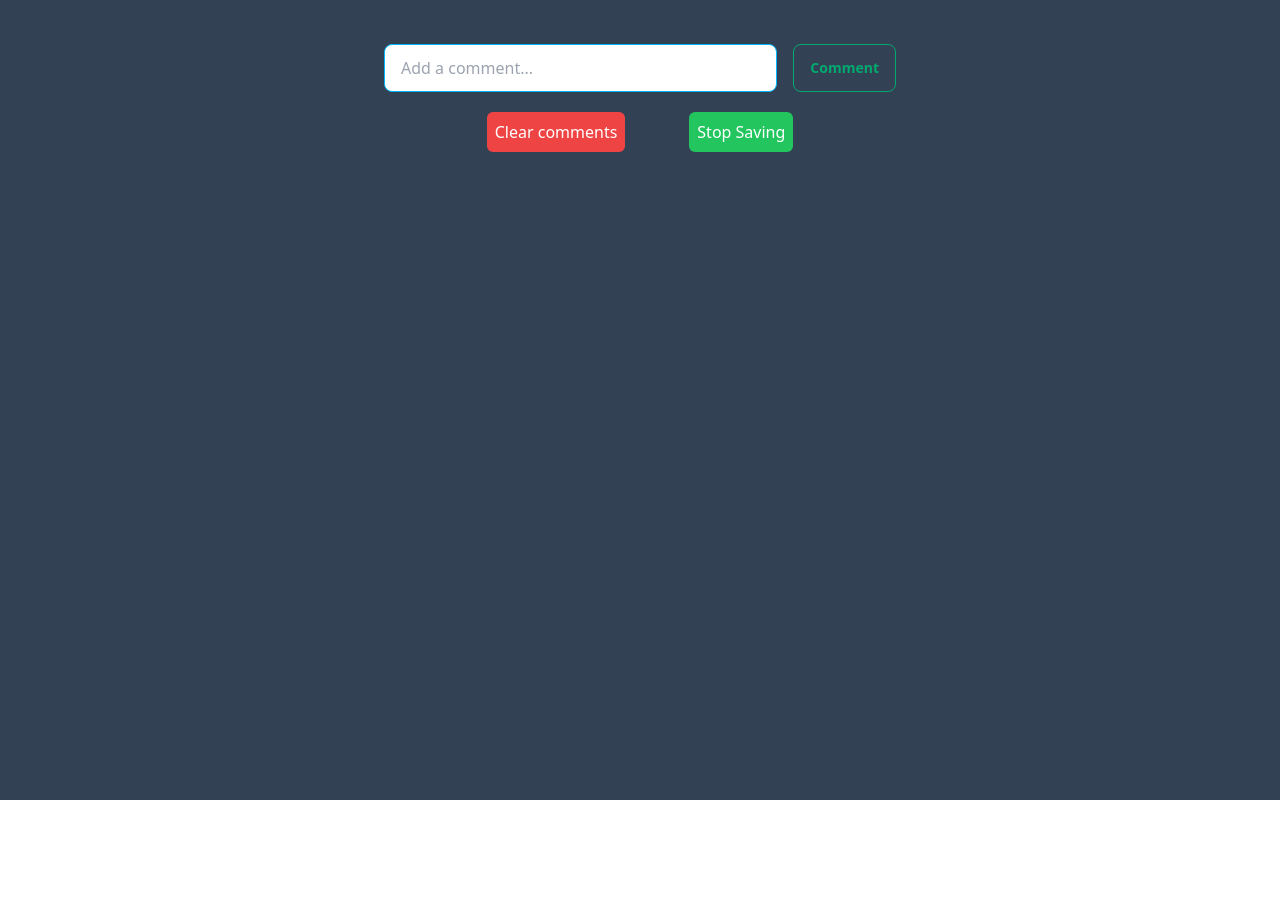
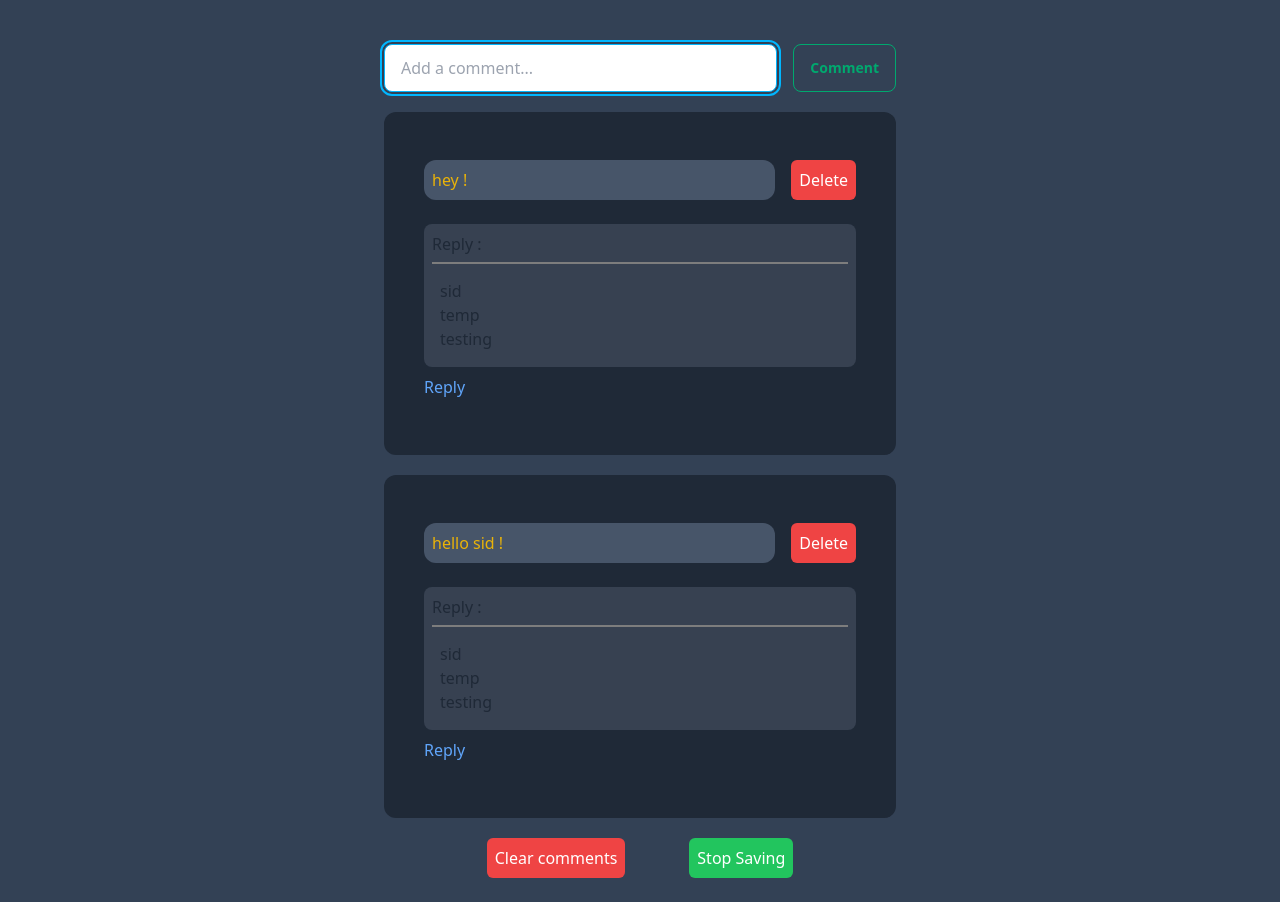
Before and after one commit to kevit-siddharth-singh/React-Comment-component, a React (Vite) app: page / in a window 1280 px wide. Before the commit the page ends 800 px from the top, so only its background shows below. Built offline with nearby package versions, Linux system fonts and the light colour scheme.

Commit message:
Need Fix

```diff
--- a/src/App.jsx
+++ b/src/App.jsx
@@ -43,14 +43,22 @@ const App = () => {
   // !: Handling Deletion of comments
 
   const COMMENT_DATA = useSelector((state) => state.comments);
-  console.log(COMMENT_DATA);
+  // console.log(COMMENT_DATA);
+
+  const handleSubmit = (event) => {
+    event.preventDefault();
+    // additional code to handle form data
+  };
+
   return (
+    <form onSubmit={handleSubmit}>
       <div className="comment-container bg-slate-700 py-6 flex flex-col items-center justify-center gap-5">
         {/* Sid: This modal is hidden Initially */}
         <Modal />
         {/* Sid: This modal is hidden Initially */}
         <div className="input-field flex gap-4  justify-between w-4/5 sm:w-2/5 ">
           <InputBox
+            tagID={"commentInput"}
             text={"Add a comment..."}
             display={null}
             setFunction={setNewComment}
@@ -86,6 +94,7 @@ const App = () => {
           </button>
         </div>
       </div>
+    </form>
   );
 };
 
--- a/src/Components/Comment.jsx
+++ b/src/Components/Comment.jsx
@@ -1,7 +1,7 @@
-import React, { useState } from "react";
+import React, { useState, useRef } from "react";
 import InputBox from "./InputBox";
 import { useDispatch, useSelector } from "react-redux";
-import { addReply, deleteReply } from "../store/Actions";
+import { addReply, deleteReply, deleteSpecificComment } from "../store/Actions";
 
 const Comment = ({ id, comment, replies }) => {
   const dispatch = useDispatch();
@@ -10,8 +10,10 @@ const Comment = ({ id, comment, replies }) => {
 
   const [replyToggle, setReplyToggle] = useState(false);
   const [emptyReplies, setEmptyReplies] = useState(true);
+
+  const InputRef = useRef(null);
+
   function handleReplyToggle() {
-    // console.log(replyToggle);
     setReplyToggle(!replyToggle);
   }
 
@@ -20,6 +22,7 @@ const Comment = ({ id, comment, replies }) => {
 
   // NOTE : ADD REPLY HANDLING FUNCTION
   function handleReply() {
+    if (reply !== "") {
       const replyData = {
         id: id,
         reply: reply,
@@ -27,6 +30,9 @@ const Comment = ({ id, comment, replies }) => {
       setEmptyReplies(false);
       dispatch(addReply(replyData));
       setReply("");
+    } else {
+      document.getElementById("my_modal_1").showModal();
+    }
   }
   // NOTE : ADD REPLY HANDLING FUNCTION
 
@@ -42,13 +48,33 @@ const Comment = ({ id, comment, replies }) => {
 
   // Sid: Handling Deletion of Reply
 
+  // Note: Handling Deletion of Specific Comment
+
+  function handleSpecificCommentDelete() {
+    const commentData = {
+      id: id,
+    };
+
+    dispatch(deleteSpecificComment(commentData));
+  }
+
+  // Note: Handling Deletion of Specific Comment
+
   return (
     <>
       <div className="comment-reply flex flex-col bg-gray-800 w-4/5 p-5 sm:w-2/5 sm:p-10  rounded-xl ">
         <div className="reply-wrapper my-2 ">
-          <p className="bg-slate-600 rounded-xl p-2 text-yellow-500 mb-6">
+          <div className="flex justify-between gap-4">
+            <p className="bg-slate-600 w-full rounded-xl p-2 text-yellow-500 mb-6 text-wrap">
               {comment}
             </p>
+            <button
+              onClick={handleSpecificCommentDelete}
+              className="bg-red-500 p-2 mb-6 rounded-md text-white"
+            >
+              Delete
+            </button>
+          </div>
           <div className="reply-data flex items-center ">
             <div className="reply-text w-full bg-gray-700 p-2 rounded-lg">
               <h2>Reply :</h2>
@@ -60,6 +86,7 @@ const Comment = ({ id, comment, replies }) => {
               </div>
             </div>
           </div>
+
           <div className="buttons flex gap-4 my-2">
             <button className="reply text-blue-400" onClick={handleReplyToggle}>
               {replyToggle ? "Cancel" : "Reply"}
@@ -83,12 +110,14 @@ const Comment = ({ id, comment, replies }) => {
               </button>
             )}
           </div>
+          {replyToggle && (
             <InputBox
+              tagID={"replyInput"}
               text="reply.."
-            display={replyToggle ? null : "hidden"}
               setFunction={setReply}
               value={reply}
             />
+          )}
         </div>
       </div>
     </>
--- a/src/Components/InputBox.jsx
+++ b/src/Components/InputBox.jsx
@@ -1,14 +1,16 @@
 import React from "react";
 
-const InputBox = ({ text, display, setFunction, value }) => {
+const InputBox = ({ tagID, text, display, setFunction, value }) => {
   return (
     <div className="w-full">
       <input
+        id={tagID}
         type="text"
         placeholder={text}
         className={`input input-bordered input-info w-full ${display}  `}
         value={value}
         onChange={(e) => setFunction(e.target.value)}
+        autoFocus
       />
     </div>
   );
--- a/src/Components/Modal.jsx
+++ b/src/Components/Modal.jsx
@@ -13,7 +13,7 @@ const Modal = () => {
 
       <dialog id="my_modal_1" className="modal">
         <div className="modal-box">
-          <h3 className="font-bold text-lg">Invalid Comment 😋</h3>
+          <h3 className="font-bold text-lg">Empty Input is Invalid Dude 😋</h3>
           <p className="py-4">Press ESC key or click the Close to close</p>
           <div className="modal-action">
             <form method="dialog">
--- a/src/store/Actions.js
+++ b/src/store/Actions.js
@@ -4,6 +4,7 @@ import {
   ADD_REPLY,
   DELETE_REPLY,
   DELETE_COMMENTS,
+  DELETE_SPECIFIC_COMMENT,
 } from "./actionTypes";
 
 export const addComment = (comment) => ({
@@ -20,6 +21,10 @@ export const deleteReply = (reply) => ({
   type: DELETE_REPLY,
   payload: reply,
 });
+export const deleteSpecificComment = (commentData) => ({
+  type: DELETE_SPECIFIC_COMMENT,
+  payload: commentData,
+});
 
 export const deleteComments = () => ({
   type: DELETE_COMMENTS,
--- a/src/store/actionTypes.js
+++ b/src/store/actionTypes.js
@@ -3,3 +3,4 @@ export const ADD_COMMENT = "ADD_COMMENT";
 export const ADD_REPLY = "ADD_REPLY"; // For initializing comments, if needed
 export const DELETE_REPLY = "DELETE_REPLY";
 export const DELETE_COMMENTS = "DELETE_COMMENTS";
+export const DELETE_SPECIFIC_COMMENT = "DELETE_SPECIFIC_COMMENT";
--- a/src/store/store.js
+++ b/src/store/store.js
@@ -1,9 +1,9 @@
-import { comment } from "postcss";
 import {
   ADD_COMMENT,
   DELETE_REPLY,
   ADD_REPLY,
   DELETE_COMMENTS,
+  DELETE_SPECIFIC_COMMENT,
 } from "./actionTypes";
 import { createStore } from "redux";
 
@@ -11,7 +11,18 @@ import { persistReducer, persistStore } from "redux-persist";
 import storage from "redux-persist/lib/storage";
 
 const initialState = {
-  comments: [],
+  comments: [
+    {
+      id: 1,
+      comment: "hey !",
+      replies: ["sid", "temp", "testing"],
+    },
+    {
+      id: 2,
+      comment: "hello sid !",
+      replies: ["sid", "temp", "testing"],
+    },
+  ],
 };
 
 const reducer = (state = initialState, action) => {
@@ -52,6 +63,14 @@ const reducer = (state = initialState, action) => {
         comments: [],
       };
 
+    case DELETE_SPECIFIC_COMMENT:
+      return {
+        ...state,
+        comments: state.comments.filter(
+          (comment) => comment.id !== action.payload.id
+        ),
+      };
+
     default:
       return state;
   }
```
Lines whose indentation alone changed are shown as unchanged.
